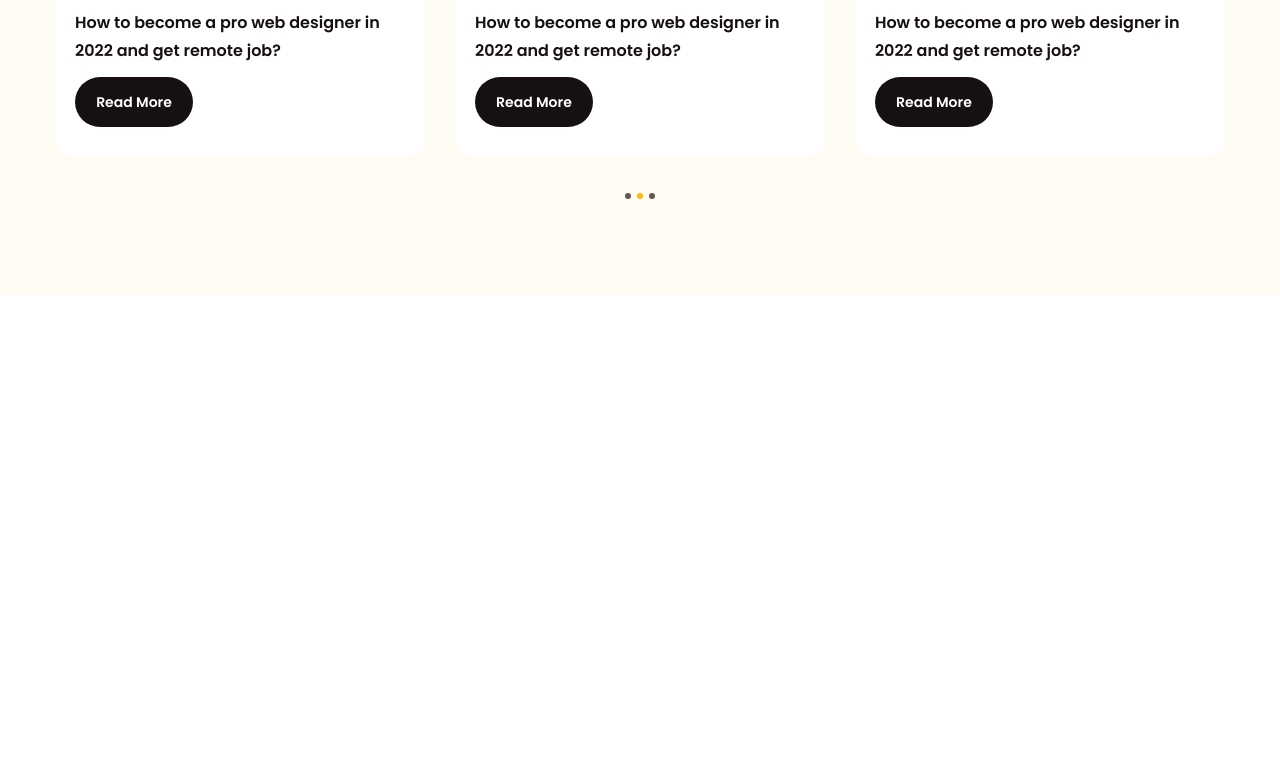
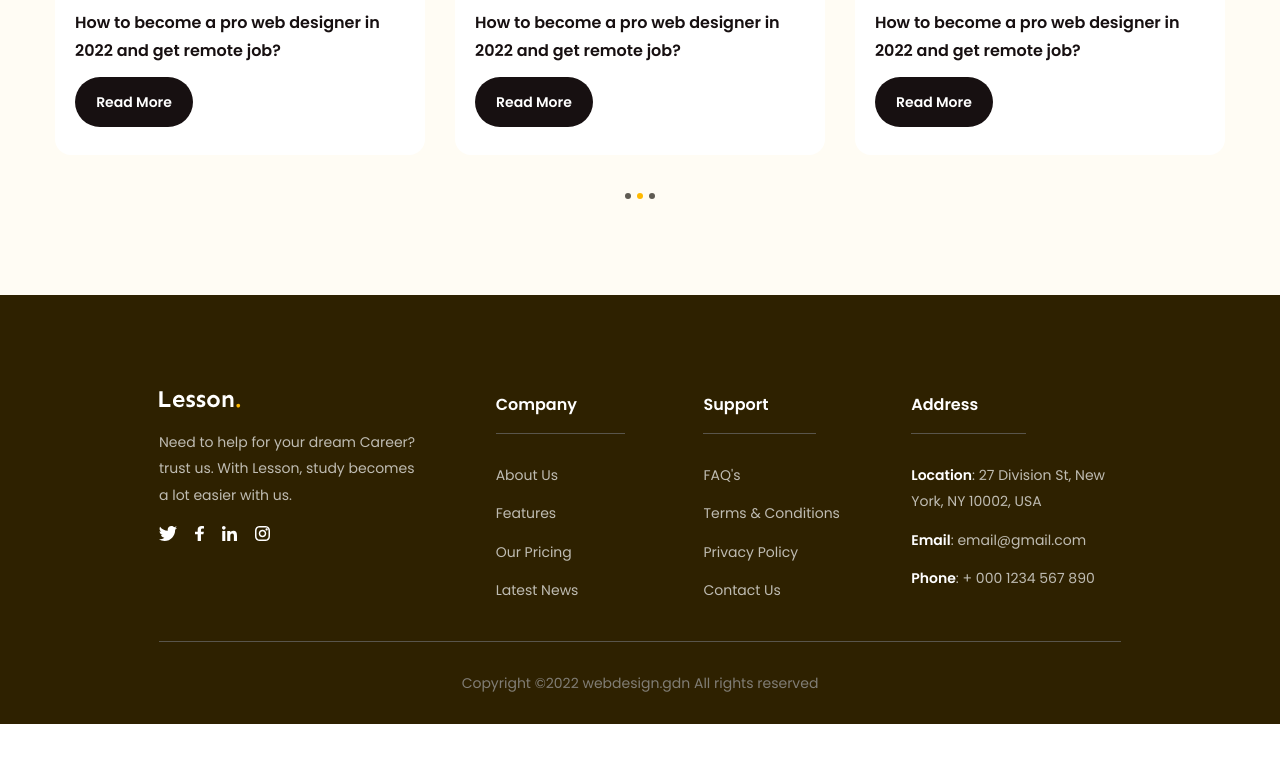
Before and after one commit to NgoVietHien/figma-to-html, a plain HTML site: page index.html in a window 1280 px wide. Shown: the part 4438-5201 px from the top of the page. After the commit the page ends 5162 px from the top, so only its background shows below. Drawn offline with Linux system fonts and the light colour scheme.

Commit message:
p14 done footer

```diff
--- a/assets/css/style.css
+++ b/assets/css/style.css
@@ -664,3 +664,79 @@ a {
   background: var(--primary-color);
   cursor: default;
 }
+
+/* ================== footer ================== */
+footer {
+  background: #2e2100;
+  padding: 96px 135px 0px;
+}
+
+.footer .row {
+  padding-bottom: 38px;
+  border-bottom: 1px solid #59554b;
+  display: flex;
+}
+
+.footer .row .column {
+  width: 21.6%;
+}
+
+.footer .row .column:first-child {
+  width: 35%;
+}
+
+.footer .desc {
+  margin-top: 18px;
+  max-width: 267px;
+  color: #bfbcb2;
+  font-size: 1.4rem;
+  line-height: 1.86;
+}
+
+.footer .socials {
+  display: flex;
+  gap: 18px;
+  margin-top: 18px;
+}
+
+.footer .title {
+  padding-bottom: 14px;
+  padding-right: 48px;
+  display: inline-block;
+  border-bottom: 1px solid #59554b;
+  color: #fff;
+  font-size: 1.6rem;
+  font-weight: 600;
+  line-height: 1.75;
+}
+
+.footer .list {
+  margin-top: 28px;
+}
+
+.footer .list a {
+  display: inline-block;
+  margin-bottom: 12px;
+  color: #bfbcb2;
+  font-size: 1.4rem;
+  line-height: 1.86;
+}
+
+.footer .list li:last-child a {
+  margin-bottom: 0;
+}
+
+.footer .list strong {
+  color: #fff;
+  font-size: 1.4rem;
+  font-weight: 600;
+  line-height: 1.86;
+}
+
+.footer .copyright {
+  padding: 28px 0;
+  color: #807d74;
+  text-align: center;
+  font-size: 1.4rem;
+  line-height: 1.86;
+}
--- a/index.html
+++ b/index.html
@@ -16,7 +16,7 @@
     <link rel="stylesheet" href="./assets/css/style.css" />
     <title>Video 90.1</title>
   </head>
-  <body style="height: 10000px">
+  <body>
     <!-- header -->
     <header class="header fixed">
       <div class="main-content">
@@ -423,7 +423,6 @@
       </div>
 
       <!-- Blog -->
-
       <div class="blogs">
         <div class="main-content">
           <div class="blog-top">
@@ -588,5 +587,96 @@
         </div>
       </div>
     </main>
+
+    <!-- footer -->
+    <footer class="footer">
+      <div class="main-content">
+        <div class="row">
+          <!-- column 1 -->
+          <div class="column">
+            <img src="./assets/icon/logo-white.svg" alt="Lesson" class="logo" />
+            <p class="desc">
+              Need to help for your dream Career? trust us. With Lesson, study
+              becomes a lot easier with us.
+            </p>
+            <div class="socials">
+              <a href="">
+                <img src="./assets/icon/Twitter.svg" alt="" class="icon" />
+              </a>
+              <a href="">
+                <img src="./assets/icon/fb.svg" alt="" class="icon" />
+              </a>
+              <a href="">
+                <img src="./assets/icon/linked_in.svg" alt="" class="icon" />
+              </a>
+              <a href="">
+                <img src="./assets/icon/Instagram.svg" alt="" class="icon" />
+              </a>
+            </div>
+          </div>
+
+          <!-- column 2 -->
+          <div class="column">
+            <h3 class="title">Company</h3>
+            <ul class="list">
+              <li>
+                <a href="#!">About Us</a>
+              </li>
+              <li>
+                <a href="#!">Features</a>
+              </li>
+              <li>
+                <a href="#!">Our Pricing</a>
+              </li>
+              <li>
+                <a href="#!">Latest News</a>
+              </li>
+            </ul>
+          </div>
+
+          <!-- column 3 -->
+          <div class="column">
+            <h3 class="title">Support</h3>
+            <ul class="list">
+              <li>
+                <a href="#!">FAQ's</a>
+              </li>
+              <li>
+                <a href="#!">Terms & Conditions</a>
+              </li>
+              <li>
+                <a href="#!">Privacy Policy</a>
+              </li>
+              <li>
+                <a href="#!">Contact Us</a>
+              </li>
+            </ul>
+          </div>
+
+          <!-- column 4 -->
+          <div class="column">
+            <h3 class="title">Address</h3>
+            <ul class="list">
+              <li>
+                <a href="#!"
+                  ><strong>Location</strong>: 27 Division St, New York, NY
+                  10002, USA</a
+                >
+              </li>
+              <li>
+                <a href="#!"><strong>Email</strong>: email@gmail.com</a>
+              </li>
+              <li>
+                <a href="#!"><strong>Phone</strong>: + 000 1234 567 890</a>
+              </li>
+            </ul>
+          </div>
+        </div>
+
+        <div class="copyright">
+          <p>Copyright ©2022 webdesign.gdn All rights reserved</p>
+        </div>
+      </div>
+    </footer>
   </body>
 </html>
```
Also changed, not shown: assets/icon/Instagram.svg (added), assets/icon/Twitter.svg (added), assets/icon/fb.svg (added), assets/icon/linked_in.svg (added), assets/icon/logo-white.svg (added).
